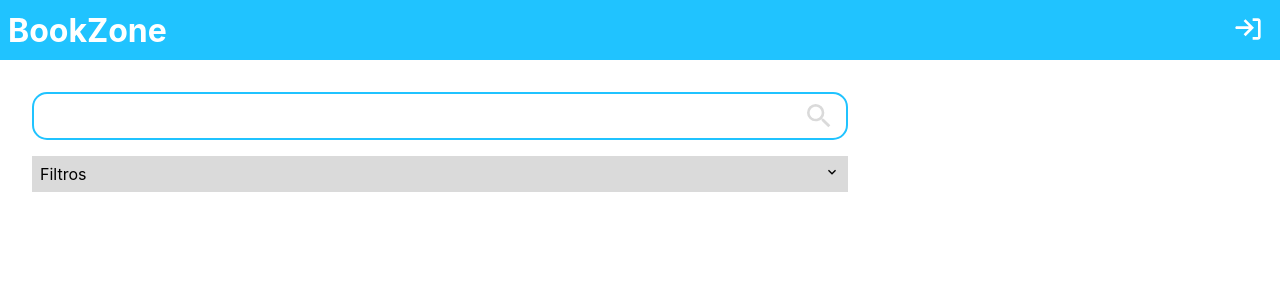
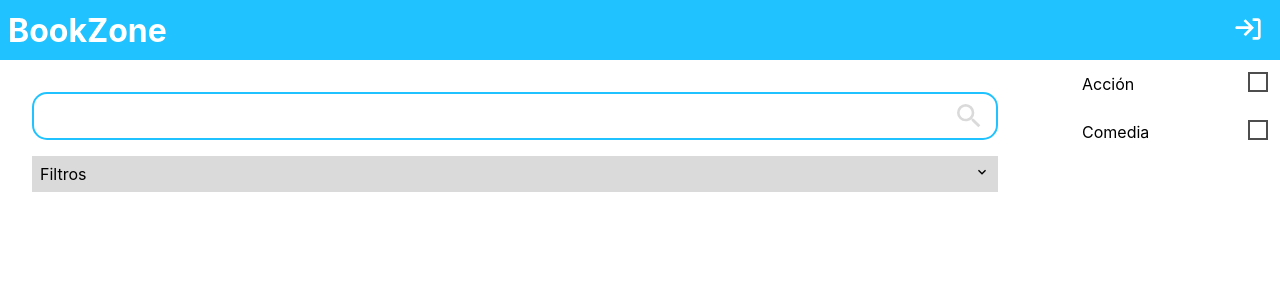
Before and after one commit to angeljsb/BookApi-frontend, a React (Create React App) app: page / in a window 1280 px wide. Shown: the top 300 px of the page. Built offline with nearby package versions, Linux system fonts and the light colour scheme; no server answers.

Commit message:
Checklist

```diff
--- a/src/App.js
+++ b/src/App.js
@@ -2,11 +2,13 @@ import React, { useEffect, useState } from "react";
 import Header from "./Components/Header.jsx";
 import LoginModal from "./Components/LoginModal.jsx";
 import Sidebar from "./Components/Sidebar.jsx";
+import Check from "./Components/Check.jsx";
 import Api from "./Utils/Api.js";
 import UserContext from "./Context/UserContext.jsx";
 import "./App.css";
 import Stories from "./Components/Stories.jsx";
 import useGet from "./Hooks/useGet.jsx";
+import CheckList from "./Components/CheckList.jsx";
 
 function App() {
   const [user, setUser] = useState(null);
@@ -65,7 +67,9 @@ function App() {
         <Header actions={actions} />
         <div className="body">
           <Stories />
-          <Sidebar />
+          <Sidebar>
+            <CheckList />
+          </Sidebar>
         </div>
         {user?.id === 0 && modalOpen && (
           <LoginModal
--- /dev/null
+++ b/src/Components/Check.jsx
@@ -0,0 +1,20 @@
+import "../styles/check.css";
+import { MdDone } from "react-icons/md";
+
+const Check = (props = { type: "checkbox" }) => {
+  const { type, name, id, ...otherProps } = props;
+
+  const realType = (type === "checkbox" || type === "radio")
+      ? type : "checkbox";
+
+  return <div className={`check check--${realType}`}>
+    <input className="check__input" type={realType} name={name} id={id} { ...otherProps } />
+    <label htmlFor={id} className="check__label">
+      <div className="check__mark">
+        <MdDone className="check__icon" color="white"/>
+      </div>
+    </label>
+  </div>
+}
+
+export default Check;
--- /dev/null
+++ b/src/Components/CheckList.jsx
@@ -0,0 +1,31 @@
+import Check from "./Check.jsx";
+import "../styles/check-list.css";
+
+const CheckList = (props = {}) => {
+  const options = [{ id: 1, name: "Acción" }, { id: 2, name: "Comedia" }]
+  //const [loading ,options, error] = useGet("genres");
+  const selected = props.selected || [];
+
+  const handleClickItem = (e) => {
+    const item = e.target.closest(".check-list__item");
+    const setSelected = props.onClickItem;
+    if (!item || !setSelected) return;
+    const id = JSON.parse(item.dataset.id);
+    setSelected(id);
+  }
+
+  return <div className="check-list" onClick={handleClickItem}>
+    <ul className="check-list__list">
+      {options.map((option) => <li key={option.id} data-id={option.id} className="check-list__item">
+        <div className="check-list__item-content">
+          <div className="check-list__name">{option.name}</div>
+          <div className="check-list__check">
+            <Check id={option.id} name={option.name} type="checkbox" checked={selected.includes(option.id)}></Check>
+          </div>
+        </div>
+      </li>)}
+    </ul>
+  </div>
+}
+
+export default CheckList;
--- a/src/Components/Sidebar.jsx
+++ b/src/Components/Sidebar.jsx
@@ -1,7 +1,7 @@
 import "../styles/sidebar.css";
 
 const Sidebar = (props = {}) => {
-  return <div className="sidebar"></div>
+  return <div className="sidebar">{props.children}</div>
 }
 
 export default Sidebar;
--- /dev/null
+++ b/src/styles/check-list.css
@@ -0,0 +1,29 @@
+.check-list__list {
+  display: flex;
+  flex-direction: column;
+}
+
+.check-list__item {
+  padding: 0.75rem;
+  list-style: none;
+  border-radius: 5px;
+}
+
+.check-list__item:hover {
+  background-color: #f7f9f9;
+}
+
+.check-list__item:active {
+  background-color: #d7d9d9;
+}
+
+.check-list__item-content {
+  display: flex;
+  flex-direction: row;
+  align-items: center;
+}
+
+.check-list__name {
+  flex-grow: 1;
+  text-align: left;
+}
--- /dev/null
+++ b/src/styles/check.css
@@ -0,0 +1,53 @@
+.check__input {
+  display: none;
+}
+
+.check__icon {
+  display: none;
+  margin-bottom: 10px;
+}
+
+.check__label {
+  display: inline-block;
+  border: 2px solid #4d4d4d;
+  width: 1rem;
+  height: 1rem;
+  cursor: pointer;
+}
+
+.check__input:hover ~ .check__label {
+  border-color: #0f0f0f;
+}
+
+.check__input:checked ~ .check__label {
+  border-color: #0f0f0f;
+}
+
+.check--checkbox .check__mark {
+  width: 100%;
+  height: 100%;
+}
+
+.check--radio .check__mark {
+  width: 0.7rem;
+  height: 0.7rem;
+  border-radius: 100%;
+  margin-top: 0.15rem;
+  margin-left: 0.15rem;
+}
+
+.check__input:checked ~ .check__label .check__mark {
+  background-color: #20c3ff;
+}
+
+.check--checkbox .check__input:checked ~ .check__label .check__icon {
+  display: initial;
+}
+
+.check--checkbox .check__label {
+  border-radius: 0;
+}
+
+.check--radio .check__label {
+  border-radius: 100%;
+}
--- a/src/styles/sidebar.css
+++ b/src/styles/sidebar.css
@@ -1,5 +1,5 @@
 .sidebar {
-  width: 25rem;
+  width: 250px;
 }
 
 @media (max-width: 800px) {
```
